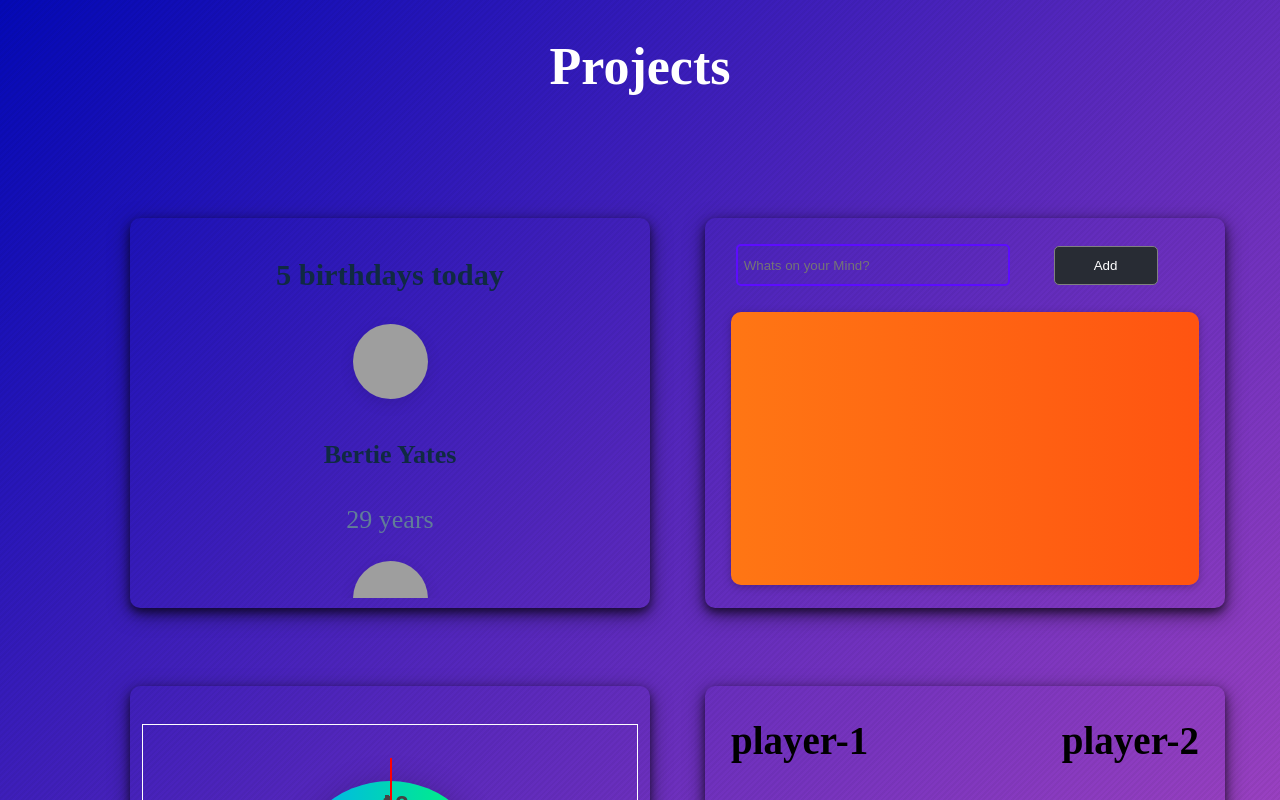
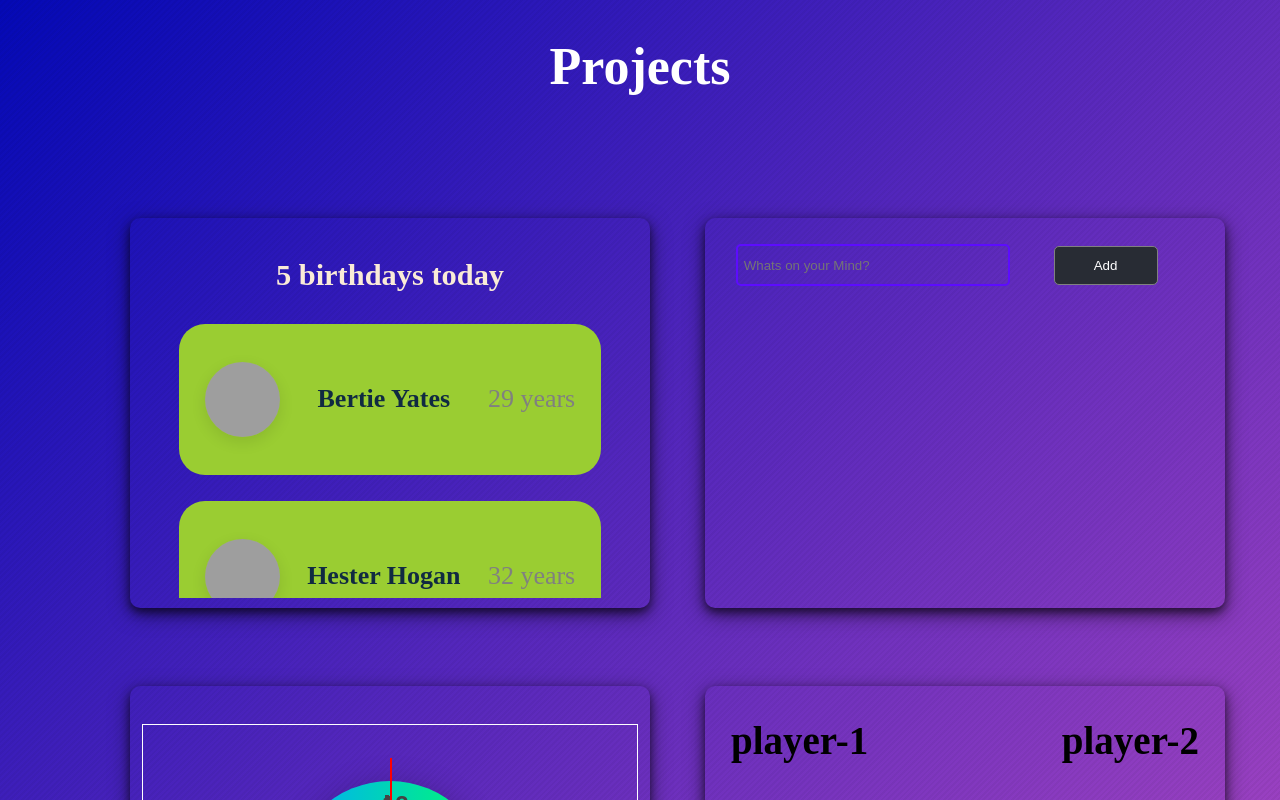
Before and after one commit to mohitgadhavi1/myDashboard, a React (Create React App) app: page / in a window 1280 px wide. Shown: the top 800 px of the page. Built offline with nearby package versions, Linux system fonts and the light colour scheme; grey boxes are pictures that could not be loaded.

Commit message:
reg-commit

```diff
--- a/src/apps/BirthdayApp/BirthdayApp.js
+++ b/src/apps/BirthdayApp/BirthdayApp.js
@@ -45,8 +45,12 @@ const BirthdayAppStyle = styled.div`
     background: #555;
   }
 
+  h3 {
+    color: antiquewhite;
+  }
+
   p {
-    color: hsl(210, 22%, 49%);
+    color: grey;
   }
   .person {
     align-items: center;
--- a/src/apps/BirthdayApp/List.js
+++ b/src/apps/BirthdayApp/List.js
@@ -1,5 +1,5 @@
-
-import React from 'react';
+import React from "react";
+import styled from "styled-components";
 
 const List = ({ people }) => {
   return (
@@ -7,17 +7,25 @@ const List = ({ people }) => {
       {people.map((person) => {
         const { id, name, age, image } = person;
         return (
-          <article key={id} className='person'>
+          <ListStyle key={id} className="person">
             <img src={image} alt={name} />
-            <div>
-              <h4>{name}</h4>
-              <p>{age} years</p>
-            </div>
-          </article>
+            <h4>{name}</h4>
+            <p>{age} years</p>
+          </ListStyle>
         );
       })}
     </>
   );
 };
 
+const ListStyle = styled.article`
+  display: flex;
+  background-color: yellowgreen;
+  width: 75%;
+  margin: 0rem 1rem 1rem 1rem;
+  padding: 1rem;
+  border-radius: 1rem;
+  justify-content: space-between;
+`;
+
 export default List;
--- a/src/apps/TaskApp/TaskApp.js
+++ b/src/apps/TaskApp/TaskApp.js
@@ -4,7 +4,11 @@ import AddTask from "./Users/AddTask";
 import TaskList from "./Users/TaskList";
 
 function TaskApp() {
-  return <TaskList />;
+  return (
+    <>
+      <AddTask />
+    </>
+  );
 }
 
 const TaskAppStyle = styled.div`
--- a/src/apps/TaskApp/Users/AddTask.js
+++ b/src/apps/TaskApp/Users/AddTask.js
@@ -3,13 +3,23 @@ import Input from "../../../components/Input";
 import Button from "../../../components/Button";
 import ErrorModal from "../../../components/ErrorModal";
 import styled from "styled-components";
+import TaskList from "./TaskList";
 
 const AddTask = (props) => {
   const [input, setInput] = useState("");
+  const [tasks, setTasks] = useState([]);
 
   const submitHandler = (event) => {
     event.preventDefault();
-    props.onSubmit({
+
+    const addTask = (task) => {
+      if (!task.text || /^\s*$/.test(task.text)) {
+        return;
+      }
+      const newTasks = [task, ...tasks];
+      setTasks(newTasks);
+    };
+    addTask({
       id: Math.floor(Math.random() * 10000),
       text: input,
     });
@@ -20,7 +30,19 @@ const AddTask = (props) => {
     event.preventDefault();
     setInput(event.target.value);
   };
+
+  const completeTask = (id) => {
+    let updatedTasks = tasks.map((task) => {
+      if (task.id === id) {
+        task.isComplete = !task.isComplete;
+      }
+      return task;
+    });
+    setTasks(updatedTasks);
+  };
+  console.log(tasks.id);
   return (
+    <>
       <AddTaskStyle>
         <form className="form" onSubmit={submitHandler}>
           <Input
@@ -36,6 +58,8 @@ const AddTask = (props) => {
           </Button>
         </form>
       </AddTaskStyle>
+      <TaskList tasks={tasks} completeTask={completeTask} />
+    </>
   );
 };
 
--- a/src/apps/TaskApp/Users/TaskList.js
+++ b/src/apps/TaskApp/Users/TaskList.js
@@ -2,30 +2,36 @@ import React, { useState } from "react";
 import Card from "../../../components/Card";
 import styled from "styled-components";
 import AddTask from "./AddTask";
+import { RiCloseCircleLine } from "react-icons/ri";
+import { TiEdit } from "react-icons/ti";
 
-const TaskList = (props) => {
-  const [tasks, setTasks] = useState([]);
+const TaskList = ({ tasks, completeTask }) => {
+  const [edit, setEdit] = useState({
+    id: null,
+    value: "",
+  });
 
-  const addTask = (task) => {
-    if (!task.text || /^\s*$/.test(task.text)) {
-      return;
-    }
-    const newTasks = [task, ...tasks];
-    setTasks(newTasks);
-    console.log(...tasks);
-  };
-
-  return (
-    <>
-      <AddTask onSubmit={addTask} />
-      <Card height="70%" bottom="2.5%">
-        <ul>{/* <li key={task.id}>{newTasks}</li> */}</ul>
-      </Card>
-    </>
-  );
+  return tasks.map((task, index) => {
+    <TaskListStyle
+      className={task.isComplete ? "task-row complete" : "task-row"}
+      key={index}
+    >
+      <div key={task.id} onClick={() => completeTask(task.id)}>
+        {task.text}
+      </div>
+      <div className="icon ">
+        <RiCloseCircleLine />
+        <TiEdit />
+      </div>
+    </TaskListStyle>;
+  });
 };
 
 const TaskListStyle = styled.div`
+  display: flex;
+  flex-direction: column;
+  width: 95%;
+
   .icons {
     display: flex;
     align-items: center;
```
Lines whose indentation alone changed are shown as unchanged.
